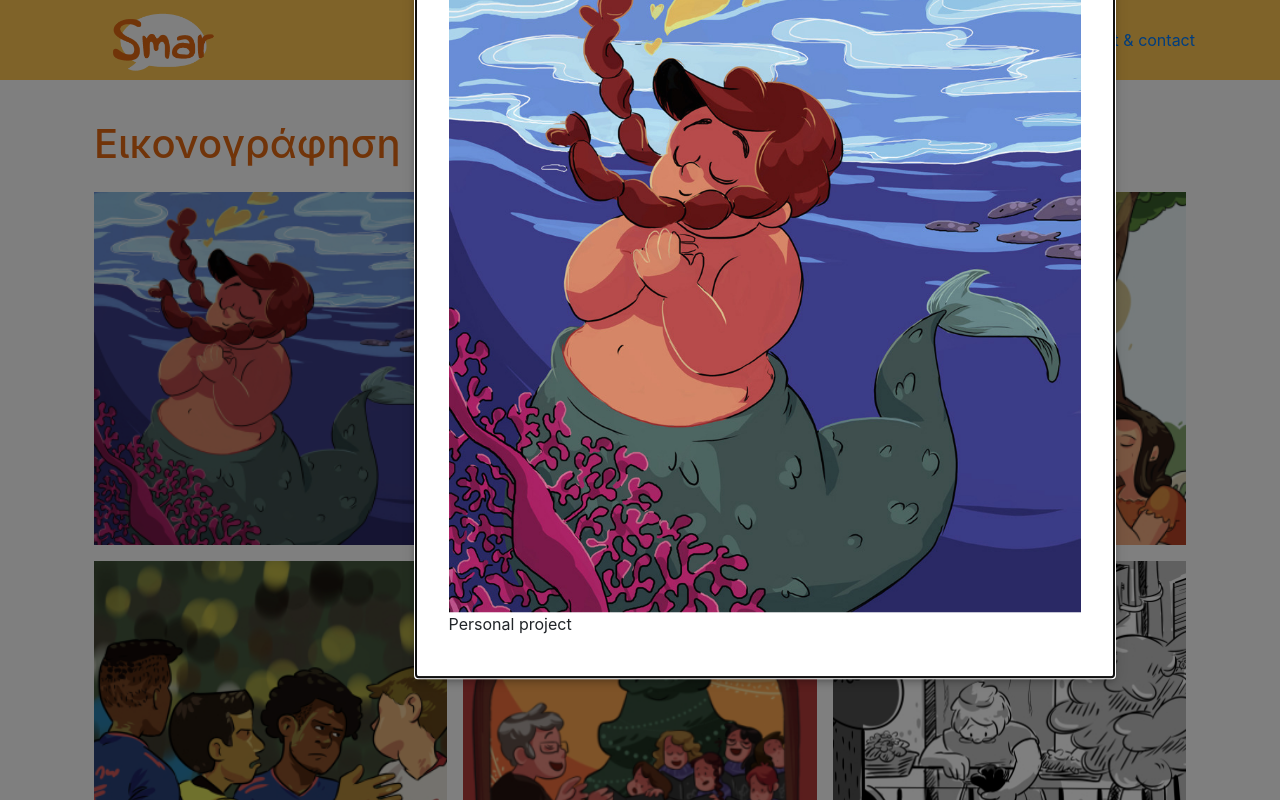
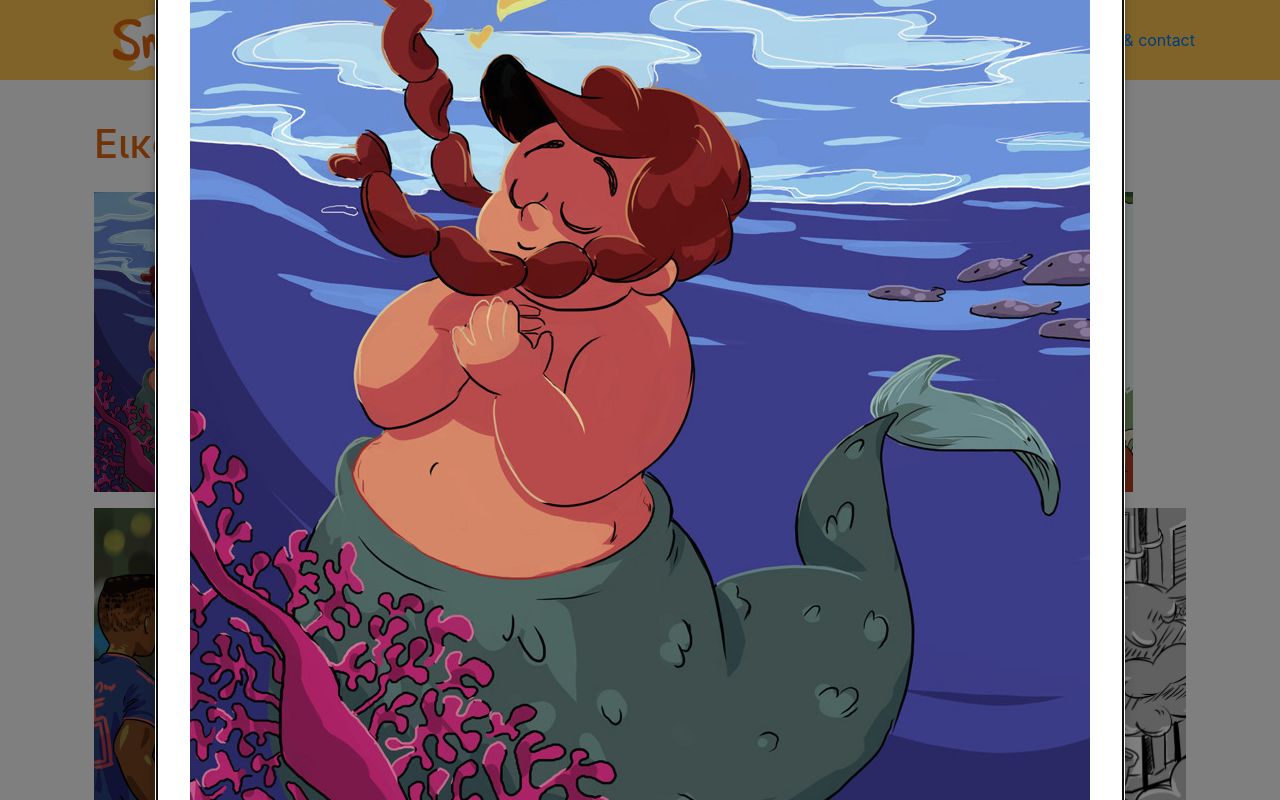
Before and after one commit to smar152/smarmakescomics, a React (Create React App) app: page /illustration in a window 1280 px wide. Both pictures are taken after a click on the picture 270 px from the left and 368 px from the top of the page. Shown: the top 800 px of the page. Built offline with nearby package versions, Linux system fonts and the light colour scheme.

Commit message:
illustration gallery modal

```diff
--- a/src/Components/IllustrationGallery.js
+++ b/src/Components/IllustrationGallery.js
@@ -1,19 +1,14 @@
 import React from "react";
 import * as serviceWorker from "../serviceWorker";
 import { getIllustrations } from "../data/illustrationData";
-import { Link } from "react-router-dom";
 import Modal from "@material-ui/core/Modal";
 import { makeStyles } from "@material-ui/core/styles";
 
 const illustrations = getIllustrations();
 
-function rand() {
-  return Math.round(Math.random() * 20) - 10;
-}
-
 function getModalStyle() {
-  const top = 50 + rand();
-  const left = 50 + rand();
+  const top = 50;
+  const left = 50;
 
   return {
     top: `${top}%`,
@@ -25,7 +20,8 @@ function getModalStyle() {
 const useStyles = makeStyles((theme) => ({
   paper: {
     position: "absolute",
-    width: 700,
+    // width: 700,
+    // height: "90vh",
     backgroundColor: theme.palette.background.paper,
     border: "2px solid #000",
     boxShadow: theme.shadows[5],
@@ -51,16 +47,6 @@ const IllustrationGallery = (props) => {
     setOpen(false);
   };
 
-  const body = (
-    <div style={modalStyle} className={classes.paper}>
-      <img
-        className="img-fluid w-100"
-        src={process.env.PUBLIC_URL + currentIllustration.src}
-      />
-      <p id="simple-modal-description">{currentIllustration.description}</p>
-    </div>
-  );
-
   return (
     <div id="illustration">
       <div>
@@ -70,7 +56,15 @@ const IllustrationGallery = (props) => {
           aria-labelledby="simple-modal-title"
           aria-describedby="simple-modal-description"
         >
-          {body}
+          <div style={modalStyle} className={`${classes.paper} `}>
+            <img
+              className="h-75"
+              src={process.env.PUBLIC_URL + currentIllustration.src}
+            />
+            <p id="simple-modal-description">
+              {currentIllustration.description}
+            </p>
+          </div>
         </Modal>
       </div>
 
@@ -83,13 +77,11 @@ const IllustrationGallery = (props) => {
             const illustration = illustrations[key];
             return (
               <div className="col-6 col-md-4 p-2">
-                {/* <Link to={`/illustration/${key}`} key={key}> */}
                 <img
                   onClick={() => handleOpen(illustration)}
-                  className="img-fluid w-100"
+                  className="img-fluid"
                   src={process.env.PUBLIC_URL + illustration.thumbSrc}
                 />
-                {/* </Link> */}
               </div>
             );
           })}
--- a/src/index.scss
+++ b/src/index.scss
@@ -111,4 +111,12 @@ body {
       }
     }
   }
+
+  .modal {
+    background-color: $mango;
+
+    img {
+      max-height: 80px;
+    }
+  }
 }
```
